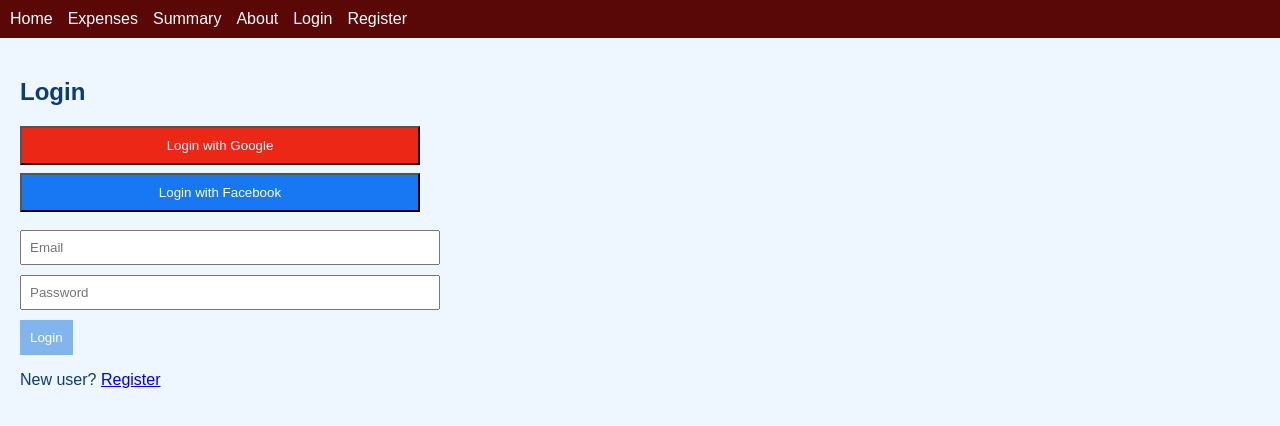
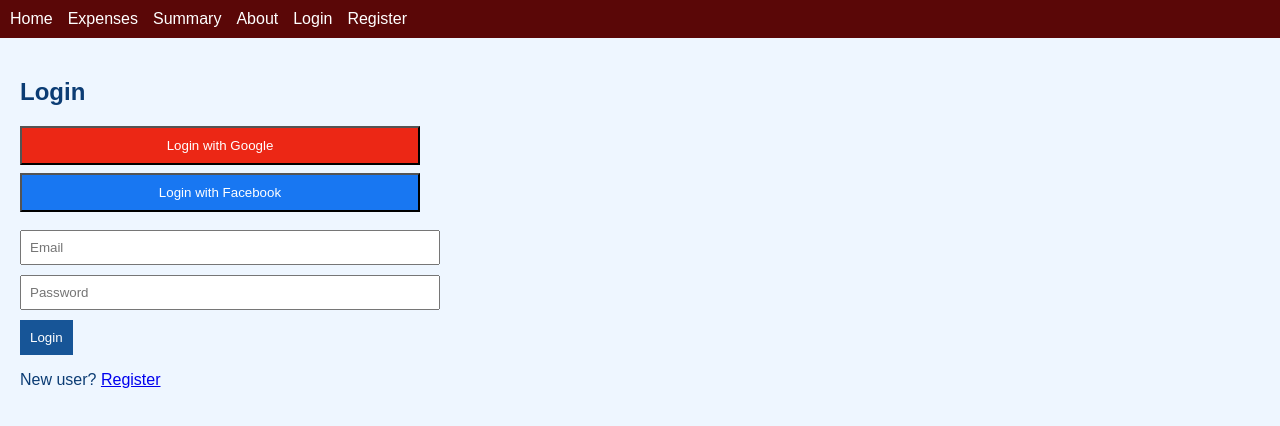
Before and after one commit to dipikadangal16-code/Expense-Tracker-App, a React (Vite) app: page /login in a window 1280 px wide. Shown: the top 426 px of the page. Built offline with nearby package versions, Linux system fonts and the light colour scheme.

Commit message:
updated colors

```diff
--- a/src/index.css
+++ b/src/index.css
@@ -39,7 +39,7 @@ input {
 }
 
 .btn {
-  background: #80b5ee;
+  background: #175597;
   color: white;
   padding: 10px;
   border: none;
```
